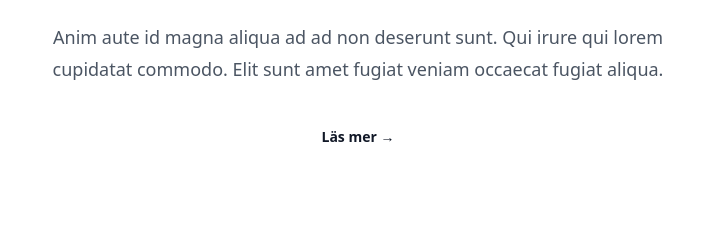
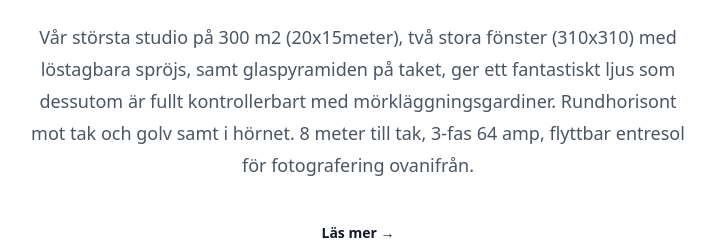
Before and after one commit to StudioPierre/studion, an Astro site: page /video in a window 1280 px wide. Shown: the part 1431-1676 px from the top of the page, without its empty margins (282-997 px from the left). Before the commit the page ends 1600 px from the top, so only its background shows below. Built offline with nearby package versions, Linux system fonts and the light colour scheme; Astro itself is replaced by a stand-in of ours.

Commit message:
update video

```diff
--- a/src/pages/video.astro
+++ b/src/pages/video.astro
@@ -46,7 +46,8 @@
             <div class="absolute inset-x-0 h-1/4">
               <div class="mx-auto max-w-2xl text-center ">
                   <h1 class="text-xl tracking-tight text-gray-900">Daylight</h1>
-                  <p class="mt-6 text-lg leading-8 text-gray-600">Anim aute id magna aliqua ad ad non deserunt sunt. Qui irure qui lorem cupidatat commodo. Elit sunt amet fugiat veniam occaecat fugiat aliqua.</p>
+                  <p class="mt-6 text-lg leading-8 text-gray-600">Vår största studio på 300 m2 (20x15meter), två stora fönster (310x310) med löstagbara spröjs,
+                    samt glaspyramiden på taket, ger ett fantastiskt ljus som dessutom är fullt kontrollerbart med mörkläggningsgardiner. Rundhorisont mot tak och golv samt i hörnet. 8 meter till tak, 3-fas 64 amp, flyttbar entresol för fotografering ovanifrån.</p>
                   <div class="mt-10 flex items-center justify-center gap-x-6">
                     <a href="#" class="text-sm font-semibold leading-6 text-gray-900">Läs mer <span aria-hidden="true">→</span></a>
                   </div>
```
